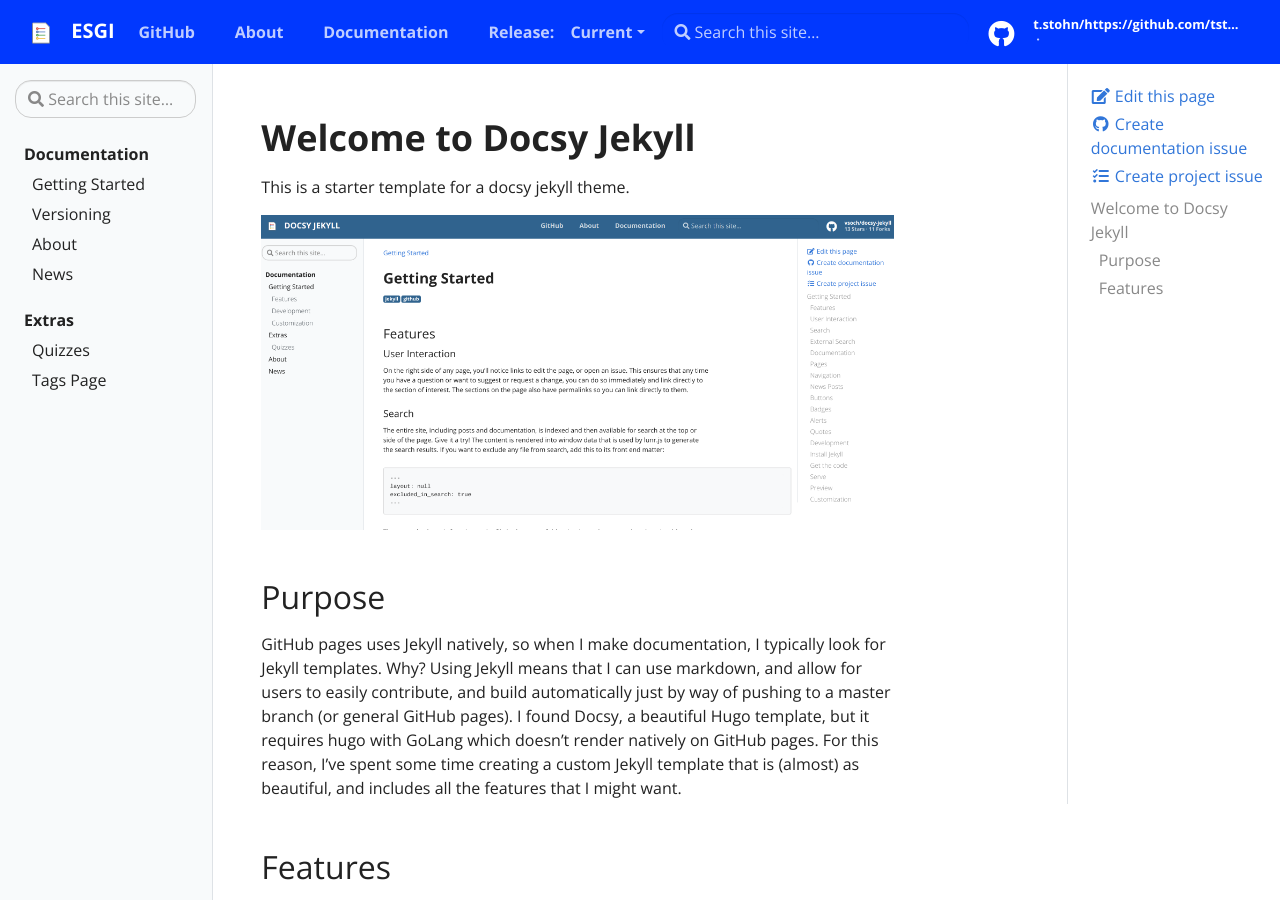
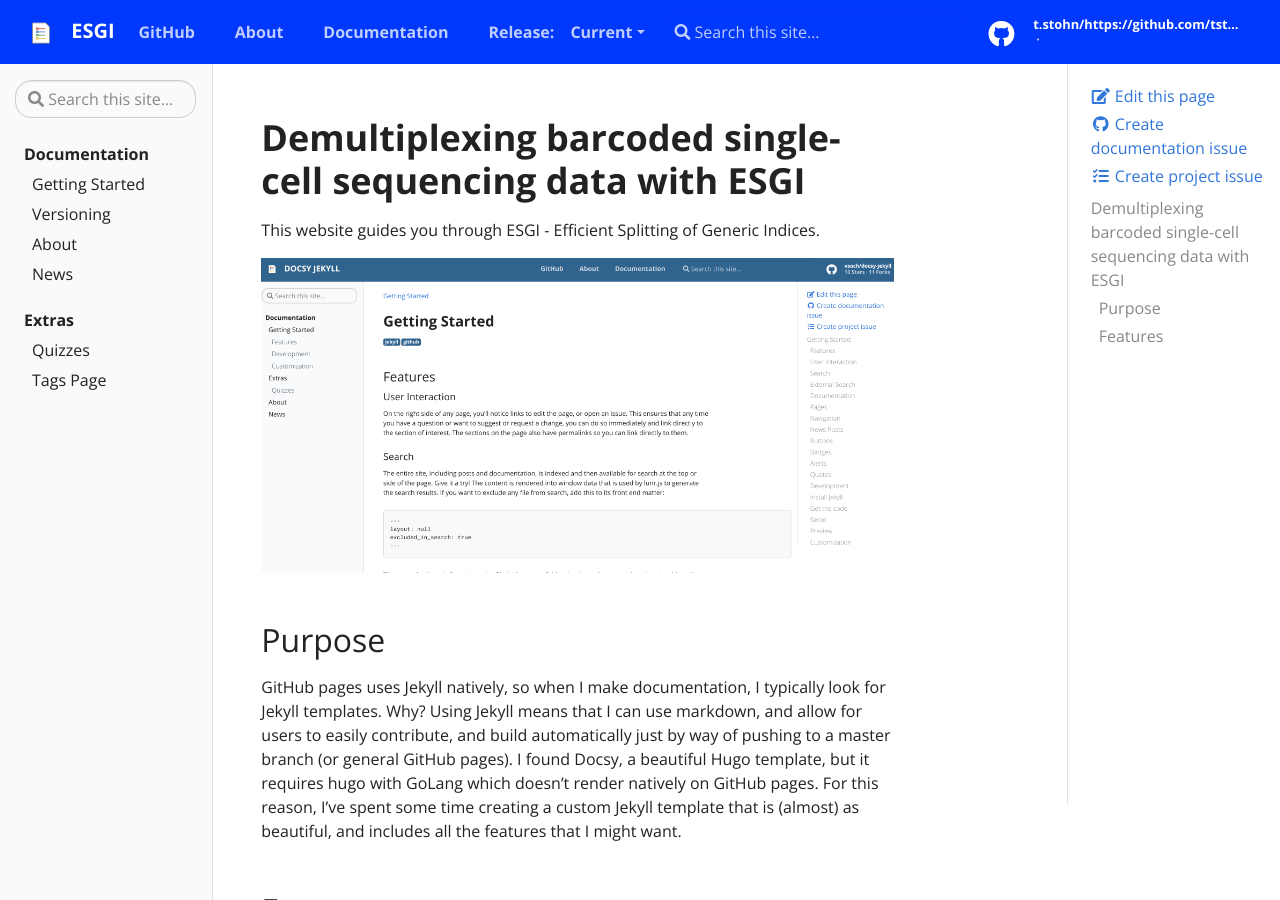
Before and after one commit to tstohn/ESGI.documentation, a Jekyll site: the page built from pages/index.md, in a window 1280 px wide and 900 px high. Built offline with Jekyll 4.4.1, drawn with Linux system fonts in a browser that asks for light colours.

Commit message:
Update index.md

```diff
--- a/pages/index.md
+++ b/pages/index.md
@@ -4,9 +4,9 @@ title: Docsy Jekyll Theme
 permalink: /
 ---
 
-# Welcome to Docsy Jekyll
+# Demultiplexing barcoded single-cell sequencing data with ESGI
 
-This is a starter template for a docsy jekyll theme.
+This website guides you through ESGI - Efficient Splitting of Generic Indices.
 
 ![assets/img/docsy-jekyll.png](assets/img/docsy-jekyll.png)
 
```
